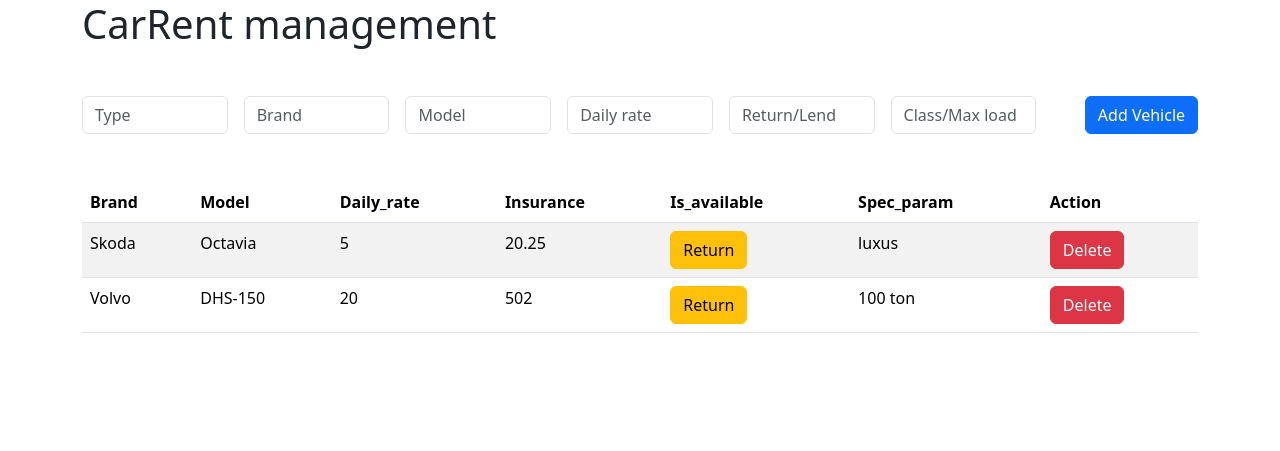
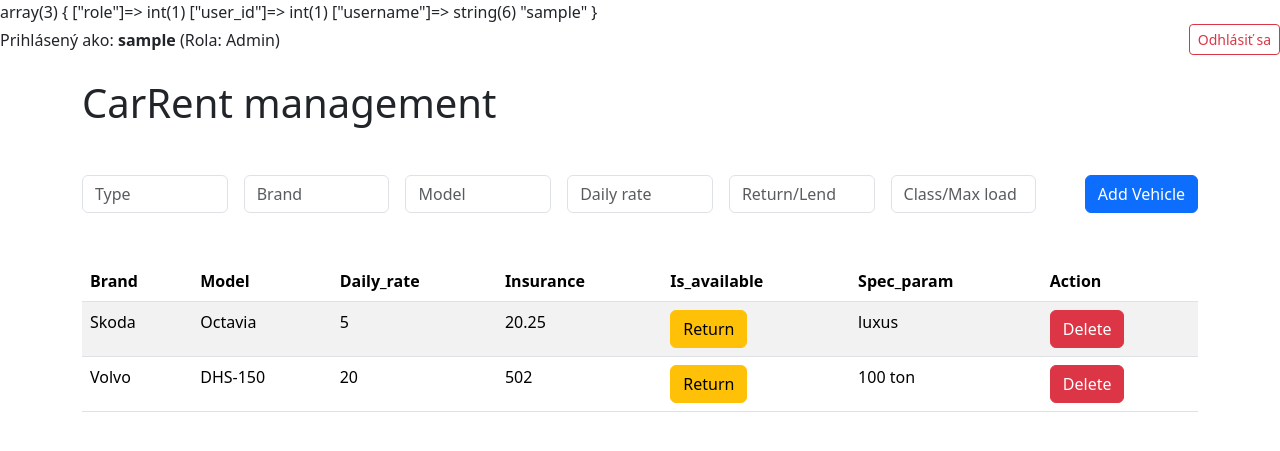
Before and after one commit to cvincmrt/carRent, a PHP site: page /index.php in a window 1280 px wide. Shown: the top 451 px of the page. Run offline with PHP 8.4, Linux system fonts and the light colour scheme; the visitor is signed in with stand-in values (Sample User, id 1); data comes from the database, SQL or seed files in the repository.

Commit message:
niekde je chyba nefunguje AuthController

```diff
--- a/public/index.php
+++ b/public/index.php
@@ -7,6 +7,7 @@ use App\Vehicle;
 use App\Truck;
 use App\Sedan;
 use App\Database;
+use App\User;
 use App\VehicleController;
 use App\VehicleRepository;
 use App\AuthController;
@@ -26,4 +27,5 @@ $controller->handleRequest();
 
 $vehicles = $repo->getAll();
 
+
 include __DIR__ . "/../view/dashboard.php";
--- a/src/AuthController.php
+++ b/src/AuthController.php
@@ -26,6 +26,7 @@ class AuthController
     }
 
     private function login(){
+
         $fUserName = $_POST["username"]?? "";
         $fPassword = $_POST["password"]?? "";
 
@@ -36,7 +37,7 @@ class AuthController
             $_SESSION["user_id"] = $user->getId();
             $_SESSION["username"] = $user->getUsername();
             $_SESSION["role"] = $user->getRole();
-        }
+        }else{echo "po pici";}
 
         $this->redirect();
     }
--- /dev/null
+++ b/test.php
@@ -0,0 +1,3 @@
+<?php
+
+echo password_hash("martin", PASSWORD_BCRYPT);
--- a/view/dashboard.php
+++ b/view/dashboard.php
@@ -24,6 +24,25 @@ use App\Sedan;
 
     </head>
   <body>
+    <?php var_dump($_SESSION) ;?>
+
+    <div class="d-flex justify-content-between align-items-center mb-4">
+    <?php if (isset($_SESSION['user_id'])): ?>
+        <span>Prihlásený ako: <strong><?= $_SESSION['username'] ?></strong> (Rola: <?= $_SESSION['role'] == 1 ? 'Admin' : 'User' ?>)</span>
+        <form action="index.php" method="POST" style="display:inline;">
+            <input type="hidden" name="action" value="logout">
+            <button type="submit" class="btn btn-outline-danger btn-sm">Odhlásiť sa</button>
+        </form>
+    <?php else: ?>
+        <form action="index.php" method="POST" class="row g-2">
+            <input type="hidden" name="action" value="login">
+            <div class="col-auto"><input type="text" name="username" class="form-control" placeholder="Meno" required></div>
+            <div class="col-auto"><input type="password" name="password" class="form-control" placeholder="Heslo" required></div>
+            <div class="col-auto"><button type="submit" class="btn btn-primary">Prihlásiť</button></div>
+        </form>
+    <?php endif; ?>
+</div>
+
 
     <div class="container">
         <h1>CarRent management</h1><br>
```
